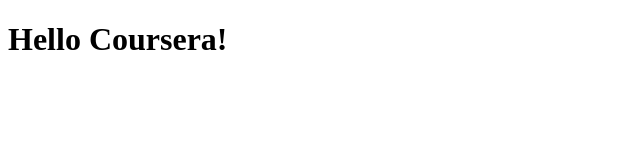
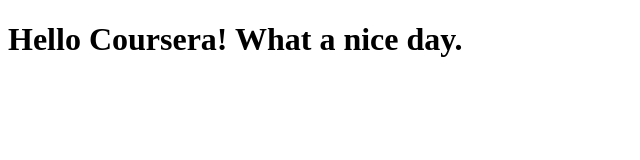
Before and after one commit to shukhov88/coursera-test, a plain HTML site: page site/index.html in a window 1280 px wide. Shown: the whole page, without its empty margins (0-640 px from the left). Drawn offline with Linux system fonts and the light colour scheme.

Commit message:
Small index.html modification

```diff
--- a/site/index.html
+++ b/site/index.html
@@ -4,6 +4,6 @@
 	<title>Hello Coursera!</title>
 </head>
 <body>
-<h1> Hello Coursera!</h1>
+<h1> Hello Coursera! What a nice day.</h1>
 </body>
 </html>
```
